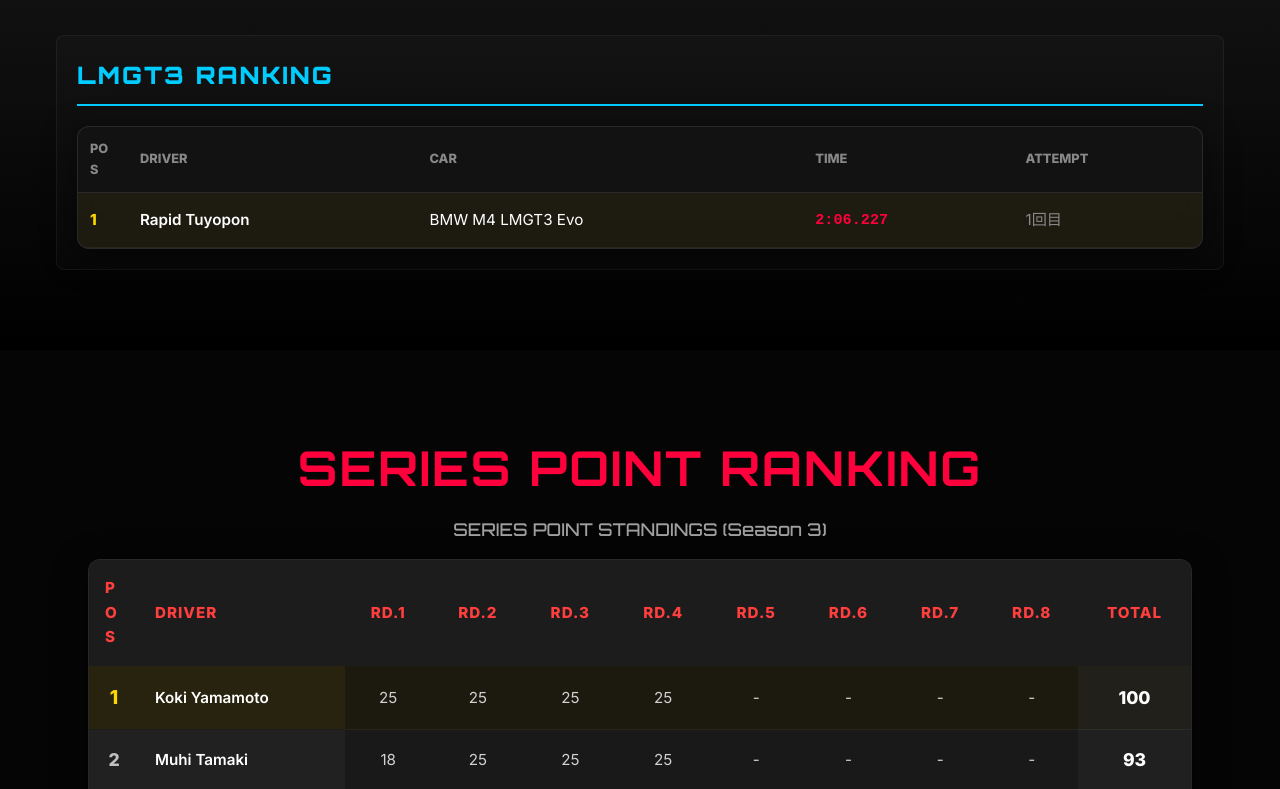
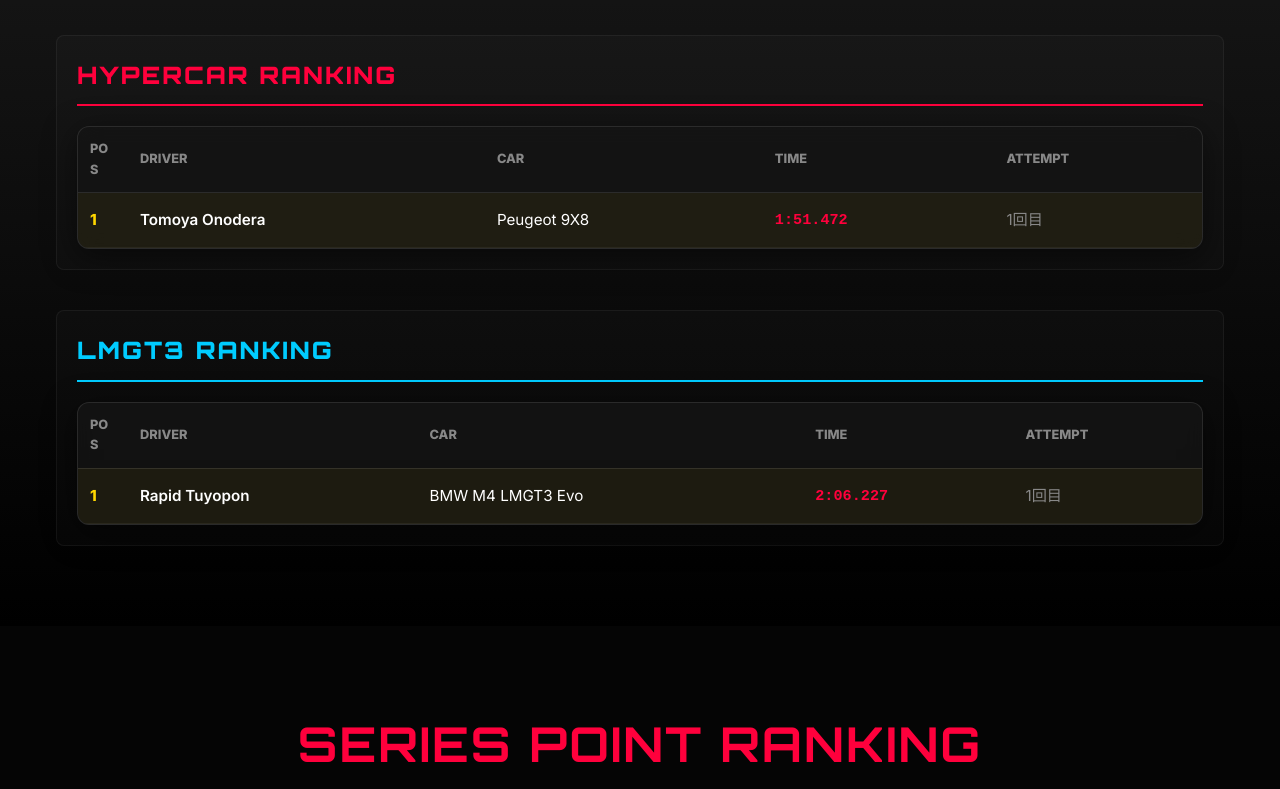
Before and after one commit to ciccida/wec-sprint-series, a React (Vite) app: page / in a window 1280 px wide. Shown: the part 3800-4589 px from the top of the page. Built offline with nearby package versions, Linux system fonts and the light colour scheme; no server answers.

Commit message:
feat: reflect latest Round 5 Time Attack results (Tomoya Onodera)

```diff
--- a/src/data/timeAttackData.js
+++ b/src/data/timeAttackData.js
@@ -69,6 +69,7 @@ export const timeAttackData = {
         { name: "チダ", class: "LMGT3", car: "BMW M4 LMGT3 Evo", time: "1:44.569", attempt: 1 }
       ] },
     "5": { image: "/images/ta/vol3_rd5_cover.jpg", results: [
+        { name: "Tomoya Onodera", class: "HYPERCAR", car: "Peugeot 9X8", time: "1:51.472", attempt: 1 },
         { name: "Rapid Tuyopon", class: "LMGT3", car: "BMW M4 LMGT3 Evo", time: "2:06.227", attempt: 1 }
       ] },
     "6": { image: "", results: [] },
```
